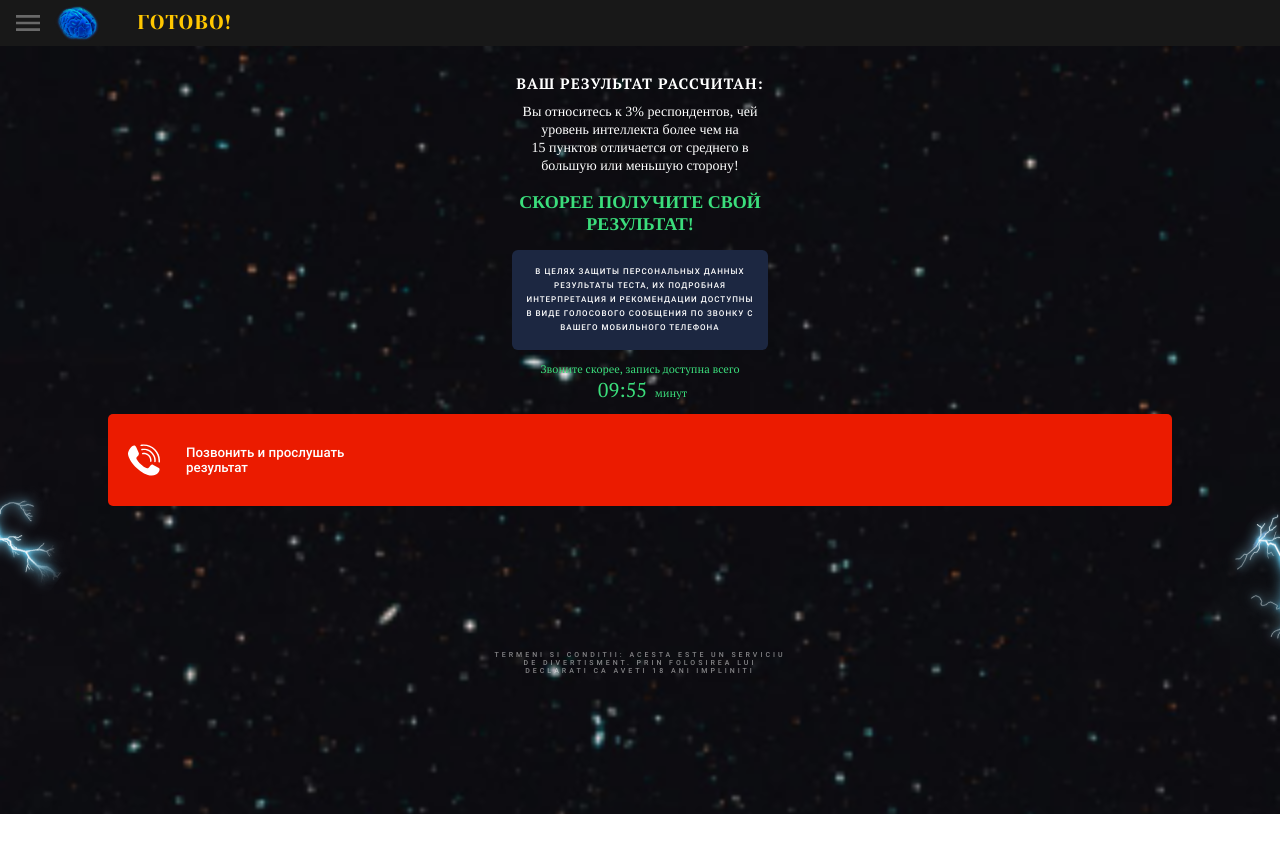
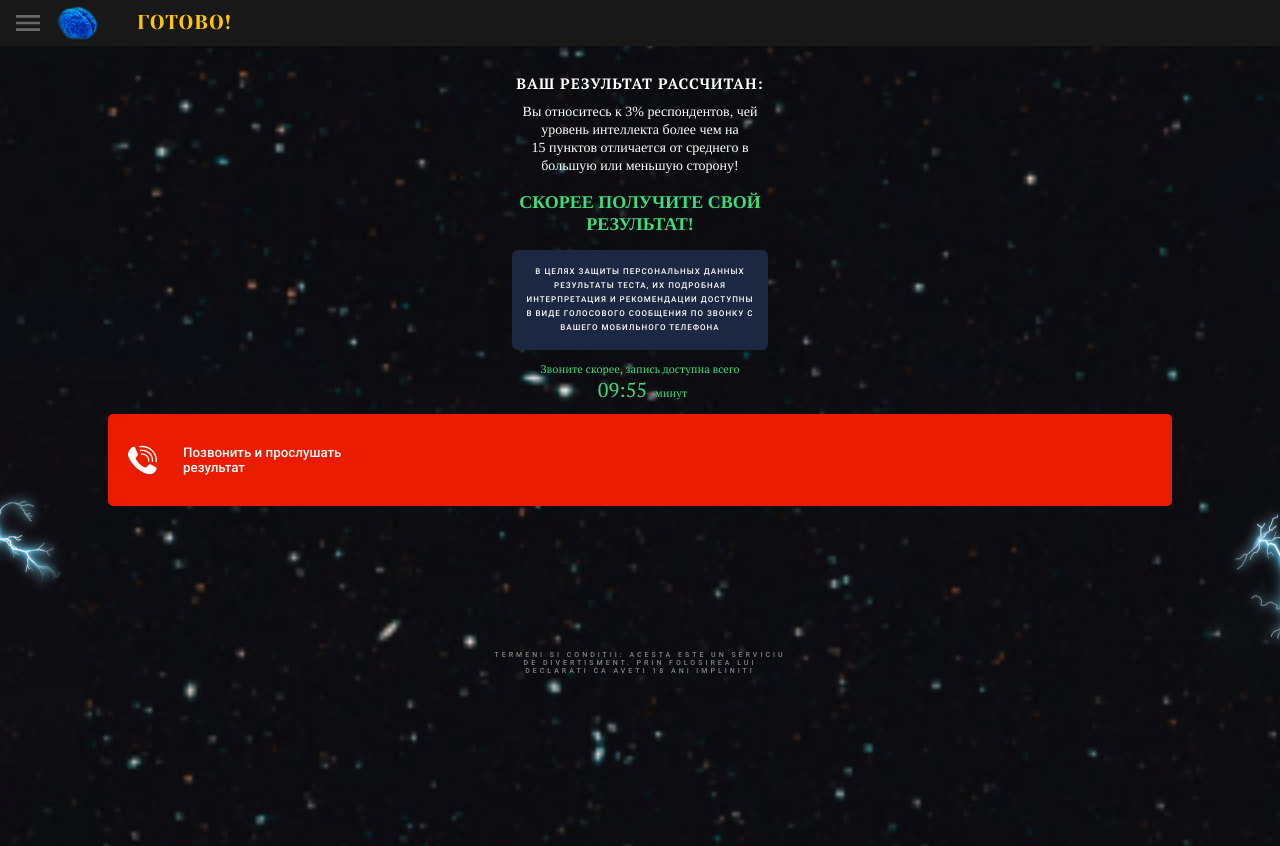
Before and after one commit to Gavrilovph/iq-level-test, a Vue app: page /results in a window 1280 px wide. Before the commit the page ends 814 px from the top, so only its background shows below. Built offline with nearby package versions, Linux system fonts and the light colour scheme.

Commit message:
Results.vue: minor styles fixes

```diff
--- a/src/views/Results.vue
+++ b/src/views/Results.vue
@@ -188,7 +188,7 @@ export default {
 .results{
   position: relative;
   width: 100%;
-  height: 96vh;
+  min-height: 100vh;
   overflow: hidden;
   display: flex;
   flex-direction: column;
@@ -203,7 +203,7 @@ export default {
     top: 0;
     left: 0;
     width: 100%;
-    height: 100%;
+    min-height: 100%;
     background-image: url('../assets/main_low_bg.png');
     background-repeat: repeat;
     background-position: center;
```
